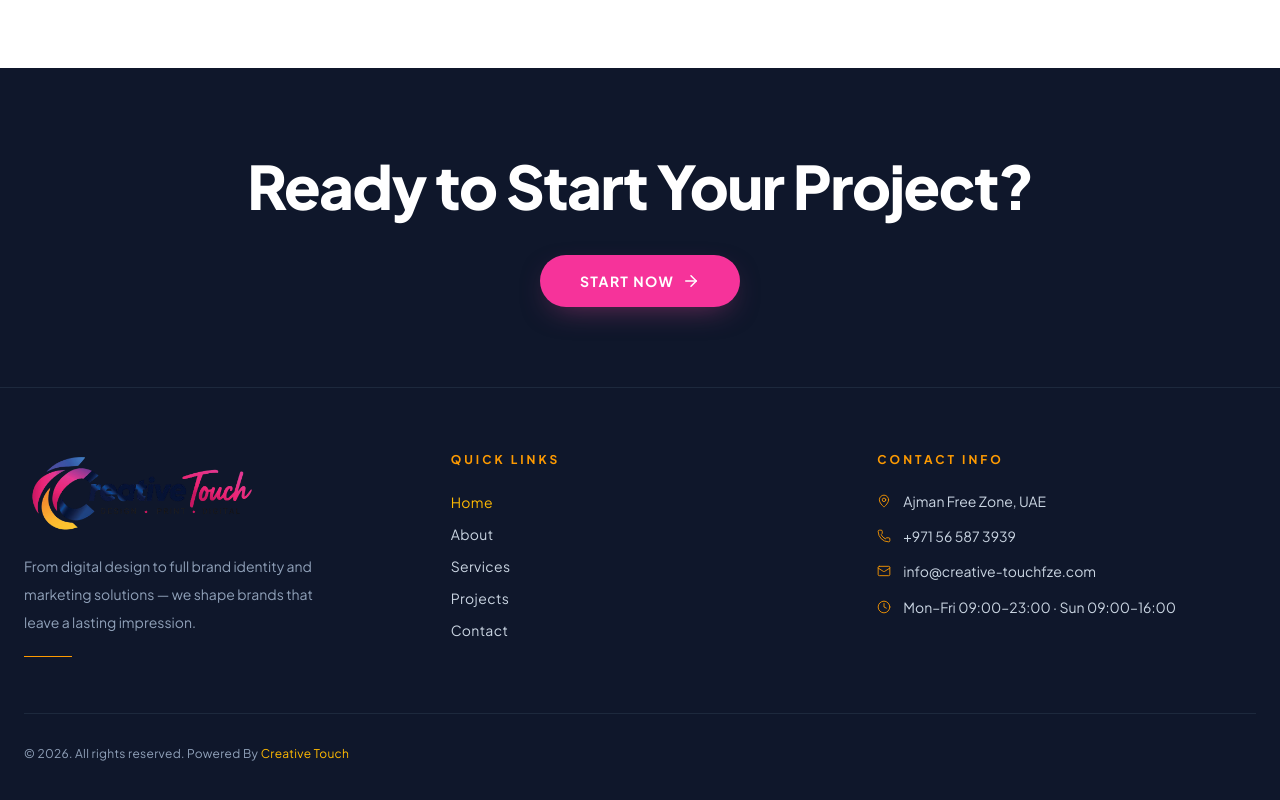
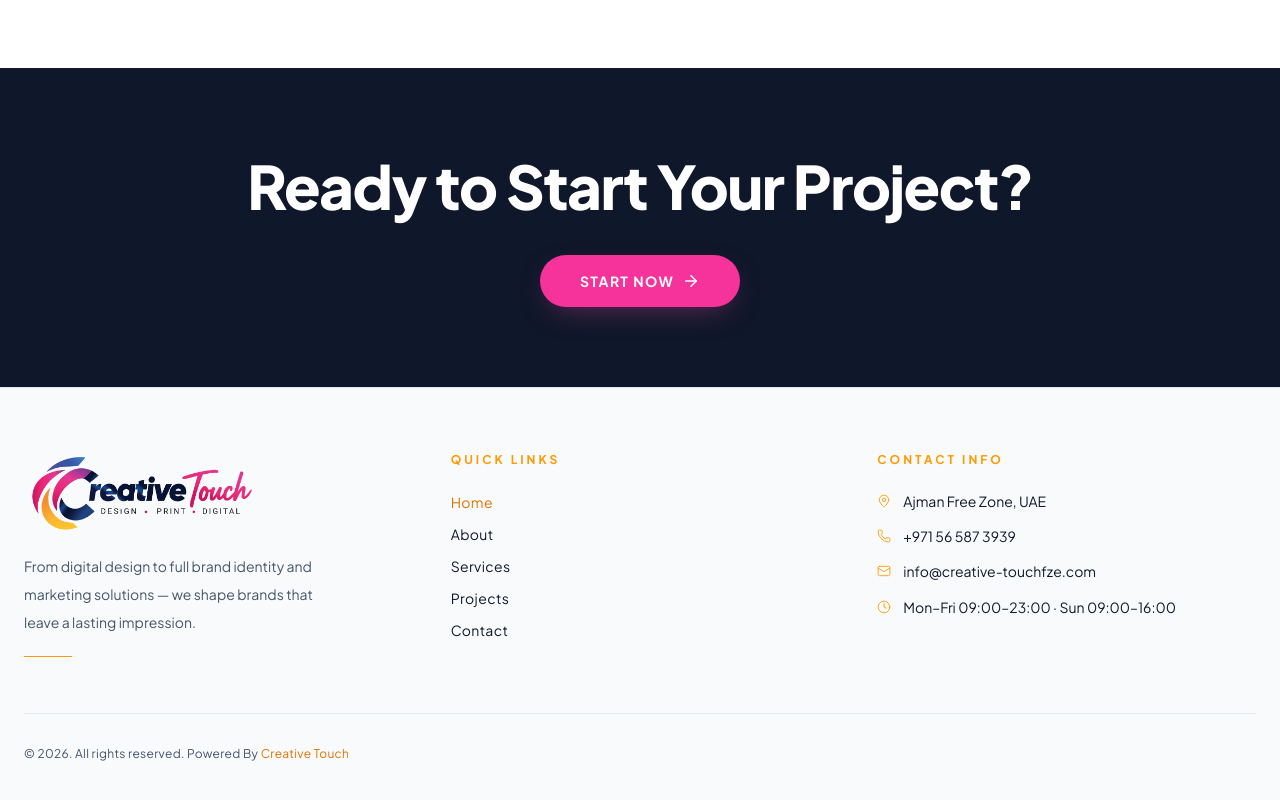
Before and after one commit to boltforwork1/creative-touchcompany, a React (Vite) app: page / in a window 1280 px wide. Shown: the part 4181-4981 px from the top of the page. Built offline with nearby package versions, Linux system fonts and the light colour scheme.

Commit message:
Update Footer to light theme with gold accents

```diff
--- a/src/components/layout/Footer.tsx
+++ b/src/components/layout/Footer.tsx
@@ -41,7 +41,7 @@ export function Footer() {
   ] as const
 
   return (
-    <footer className="border-t border-slate-800 bg-slate-900">
+    <footer className="border-t border-slate-200 bg-slate-50">
       <div className="mx-auto max-w-7xl px-6 py-16">
         <div className="grid gap-12 lg:grid-cols-3">
 
@@ -55,7 +55,7 @@ export function Footer() {
               />
             </NavLink>
 
-            <p className="max-w-xs text-sm leading-loose text-slate-400 rtl:leading-[1.9]">
+            <p className="max-w-xs text-sm leading-loose text-slate-600 rtl:leading-[1.9]">
               {t("footer.description")}
             </p>
 
@@ -76,7 +76,7 @@ export function Footer() {
                   end={link.to === "/"}
                   className={({ isActive }) =>
                     `text-sm font-normal tracking-wide transition-colors duration-200 ${
-                      isActive ? "text-amber-400" : "text-slate-300 hover:text-amber-400"
+                      isActive ? "text-amber-600" : "text-slate-900 hover:text-amber-500"
                     }`
                   }
                 >
@@ -102,12 +102,12 @@ export function Footer() {
                   {href ? (
                     <a
                       href={href}
-                      className="text-sm leading-snug text-slate-300 transition-colors duration-200 hover:text-amber-400"
+                      className="text-sm leading-snug text-slate-900 transition-colors duration-200 hover:text-amber-500"
                     >
                       {ltr ? <span dir="ltr">{text}</span> : text}
                     </a>
                   ) : (
-                    <span className="text-sm leading-snug text-slate-300">
+                    <span className="text-sm leading-snug text-slate-900">
                       {ltr ? <span dir="ltr">{text}</span> : text}
                     </span>
                   )}
@@ -118,11 +118,11 @@ export function Footer() {
         </div>
 
         {/* Bottom bar */}
-        <div className="mt-14 flex flex-col items-center justify-between gap-4 border-t border-slate-800 pt-8 sm:flex-row">
-          <p className="text-xs tracking-wide text-slate-400">
+        <div className="mt-14 flex flex-col items-center justify-between gap-4 border-t border-slate-200 pt-8 sm:flex-row">
+          <p className="text-xs tracking-wide text-slate-600">
             <span dir="ltr">{t("footer.rights")}</span>{" "}
             {t("footer.poweredBy")}{" "}
-            <span className="text-amber-400" dir="ltr">{t("footer.brand")}</span>
+            <span className="text-amber-600" dir="ltr">{t("footer.brand")}</span>
           </p>
           <div className="h-px w-16 bg-gradient-to-r from-transparent via-amber-500/40 to-transparent sm:hidden" />
         </div>
```
